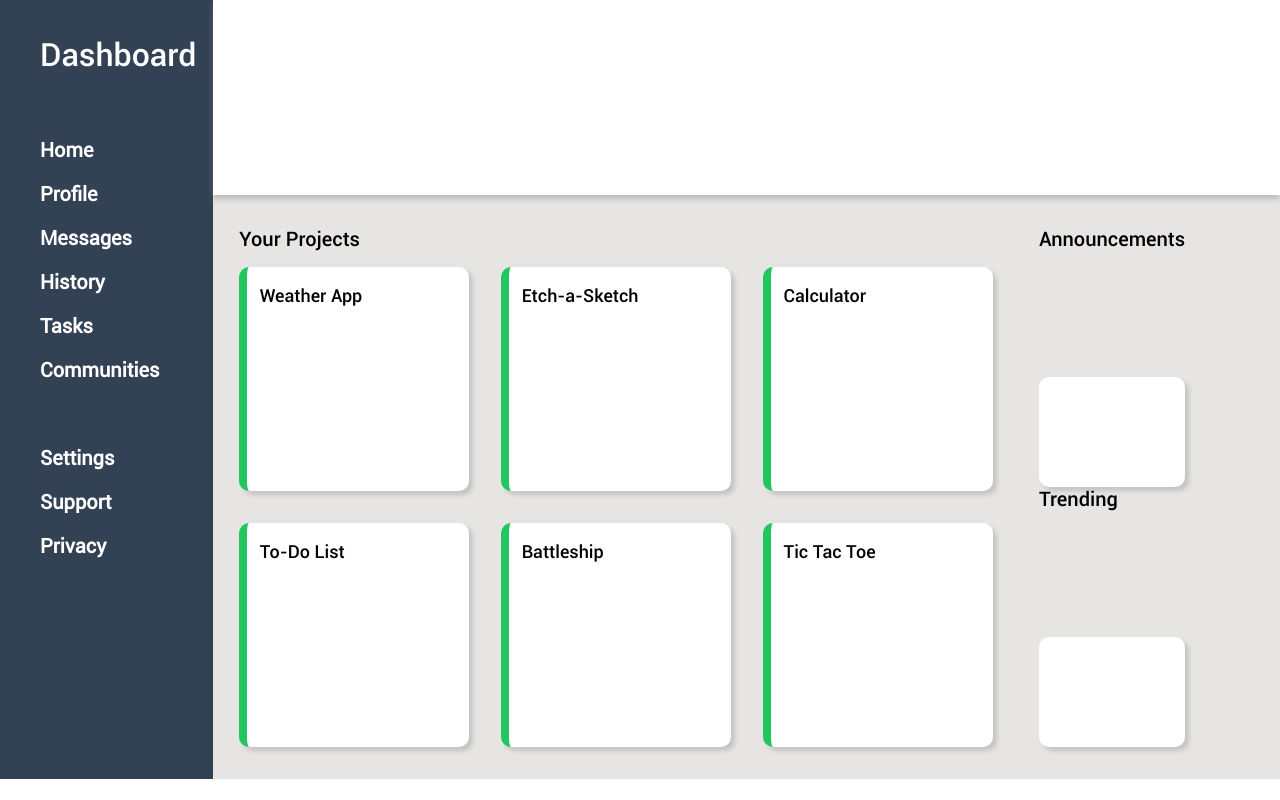
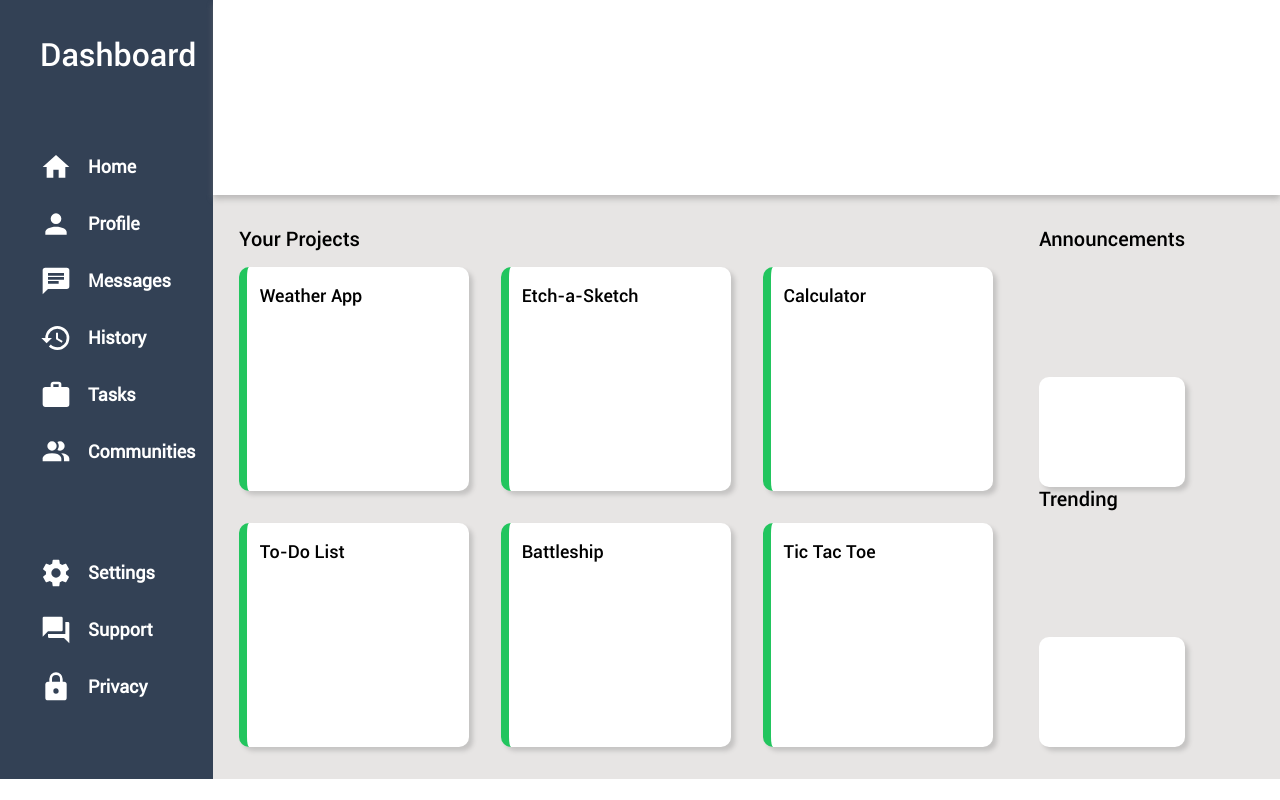
Before and after one commit to pequito193/admin-dashboard, a plain HTML site: page index.html in a window 1280 px wide. Drawn offline with Linux system fonts and the light colour scheme.

Commit message:
Add icons

```diff
--- a/index.html
+++ b/index.html
@@ -16,17 +16,17 @@
                     <li class="title">Dashboard</li>
                 </ul>
                 <ul class="sidebar-options">
-                    <li class="options">Home</li>
-                    <li class="options">Profile</li>
-                    <li class="options">Messages</li>
-                    <li class="options">History</li>
-                    <li class="options">Tasks</li>
-                    <li class="options">Communities</li>
+                    <li class="options"><img class='icon' src="./icons/home.svg"> <p class="option">Home</p></li>
+                    <li class="options"><img class='icon' src="./icons/account.svg"> <p class="option">Profile</p></li>
+                    <li class="options"><img class='icon' src="./icons/message-text.svg"> <p class="option">Messages</p></li>
+                    <li class="options"><img class='icon' src="./icons/history.svg"> <p class="option">History</p></li>
+                    <li class="options"><img class='icon' src="./icons/briefcase.svg"> <p class="option">Tasks</p></li>
+                    <li class="options"><img class='icon' src="./icons/account-multiple.svg"> <p class="option">Communities</p></li>
                 </ul>
                 <ul class="sidebar-options">
-                    <li class="options">Settings</li>
-                    <li class="options">Support</li>
-                    <li class="options">Privacy</li>
+                    <li class="options"><img class='icon' src="./icons/cog.svg"> <p class="option">Settings</p></li>
+                    <li class="options"><img class='icon' src="./icons/forum.svg"> <p class="option">Support</p></li>
+                    <li class="options"><img class='icon' src="./icons/lock.svg"> <p class="option">Privacy</p></li>
                 </ul>
             </div>
         </div>
--- a/styles.css
+++ b/styles.css
@@ -46,14 +46,27 @@ body {
 
 .sidebar-options {
     display: grid;
-    gap: 20px;
 }
 
 .options {
     list-style-type: none;
-    font-size: 20px;
+    font-size: 18px;
     font-family: 'Roboto-Regular', sans-serif;
     font-weight: bold;
+    display: flex;
+    align-items: center;
+}
+
+.icon {
+    height: 2rem;
+    width: 2rem;
+    -webkit-filter: invert(100%);
+    padding-right: 16px;
+}
+
+.option:hover {
+    cursor: pointer;
+    transform: scale(1.1,1.1);
 }
 /* Sidebar ends here */
 
```
Also changed, not shown: icons/account-multiple.svg (added), icons/account.svg (added), icons/bell-off.svg (added), icons/bell-ring.svg (added), icons/briefcase.svg (added), icons/cog.svg (added), icons/forum.svg (added), icons/history.svg (added), icons/home.svg (added), icons/lock.svg (added), icons/magnify.svg (added), icons/message-text.svg (added).
